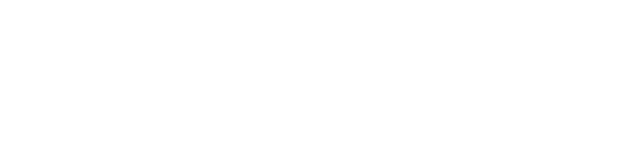
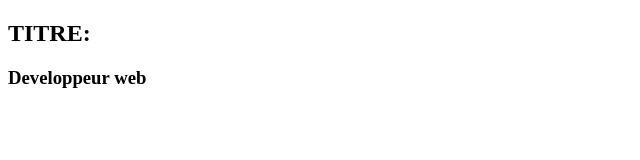
Before and after one commit to NEAL-Ariel/mon-cv, a plain HTML site: page index.html in a window 1280 px wide. Shown: the whole page, without its empty margins (0-640 px from the left). Drawn offline with Linux system fonts and the light colour scheme.

Commit message:
mise en place de la section titre

```diff
--- a/index.html
+++ b/index.html
@@ -7,6 +7,7 @@
     <link rel="stylesheet" href="style.css">
 </head>
 <body>
-
+   <h2> TITRE:</h2>
+   <h3> Developpeur web </h3>
 </body>
 </html>
```
